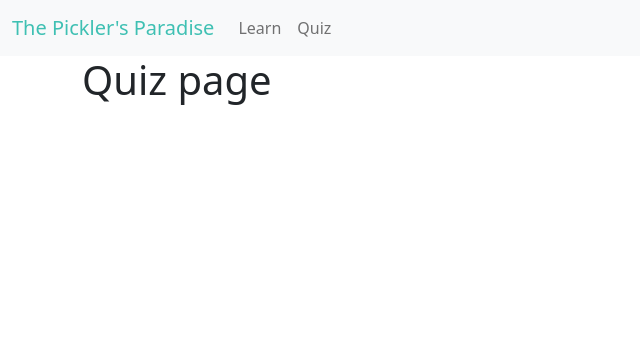
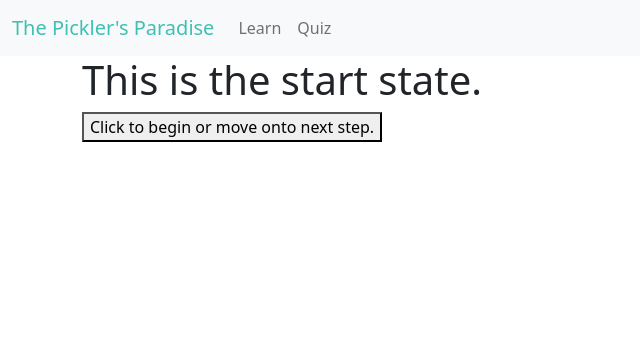
Before and after one commit to nicoleneil/Pickling-Tutorial, a Flask app: page /quiz in a window 1280 px wide. Shown: the top 356 px of the page, without its empty margins (0-640 px from the left). Run offline with Flask 3, Linux system fonts and the light colour scheme; some libraries are stand-ins or nearby versions; some web fonts are replaced.

Commit message:
quiz slides added

```diff
--- a/server.py
+++ b/server.py
@@ -55,6 +55,29 @@ learn_data = [
     }
 ]
 
+quiz_data = [
+    {
+        "id": 0,
+        "question": "This is the start state."
+    },
+    {
+        "id": 1,
+        "question": "Ultimately, the process of pickling is done as a food ___________________ method."
+    },
+    {
+        "id": 2,
+        "question": "What is brine?"
+    },
+    {
+        "id": 3,
+        "question": "What is the best way to store canned/pickled food items?"
+    },
+    {
+        "id": 4,
+        "question": "Why is oxygen bad when pickling cucumbers?"
+    }
+]
+
 # ROUTES
 
 @app.route('/')
@@ -75,9 +98,19 @@ def learn_slide(id=None):
             slide = element
     return render_template('learn.html', slide=slide)
 
+@app.route('/quiz/<id>')
+def quiz_slide(id=None):
+    slide = quiz_data[0]
+    id = int(id)
+    for element in quiz_data:
+        if element["id"] == id:
+            slide = element
+    return render_template('quiz.html', slide=slide)
+
 @app.route('/quiz')
 def quiz():
-    return render_template('quiz.html', temp=temp)
+    slide = quiz_data[0]
+    return render_template('quiz.html',slide=slide)
 
 if __name__ == '__main__':
    app.run(debug = True)
--- a/static/quiz.js
+++ b/static/quiz.js
@@ -0,0 +1,14 @@
+document.getElementById("next_quiz").addEventListener("click", function() {
+    var url = window.location.href;
+    var parts = url.split('/');
+    if (url == "http://127.0.0.1:5000/quiz" || url == "http://127.0.0.1:5000/quiz/") {
+        var number = 1;
+    }
+    else {
+        var number = parseInt(parts[parts.length - 1]); // Parse the number from the URL
+    }
+
+    var nextNumber = number + 1;
+    console.log(nextNumber)
+    window.location.href = "http://127.0.0.1:5000/quiz/" + nextNumber;
+});
--- a/templates/learn.html
+++ b/templates/learn.html
@@ -17,7 +17,7 @@
 </head>
 
 <body>
-  <h1>{{ slide.instruction }}</h1>
+  <h1>{{ slide.instruction}}</h1>
   <button id="next_learn">Click to begin or move onto next step.</button>
 
   <script src="../static/learn.js"></script>
--- a/templates/quiz.html
+++ b/templates/quiz.html
@@ -1,6 +1,11 @@
 {% extends "layout.html" %}
 
 {% block content %}
+
+<script>
+    let slide = {{ slide | tojson | safe }};
+    console.log(slide)
+</script>
 
 <!DOCTYPE html>
 <html lang="en">
@@ -12,7 +17,10 @@
 </head>
 
 <body>
-  <h1>Quiz page</h1>
+  <h1>{{ slide.question }}</h1>
+  <button id="next_quiz">Click to begin or move onto next step.</button>
+
+  <script src="../static/quiz.js"></script>
 </body>
 
 </html>
```
